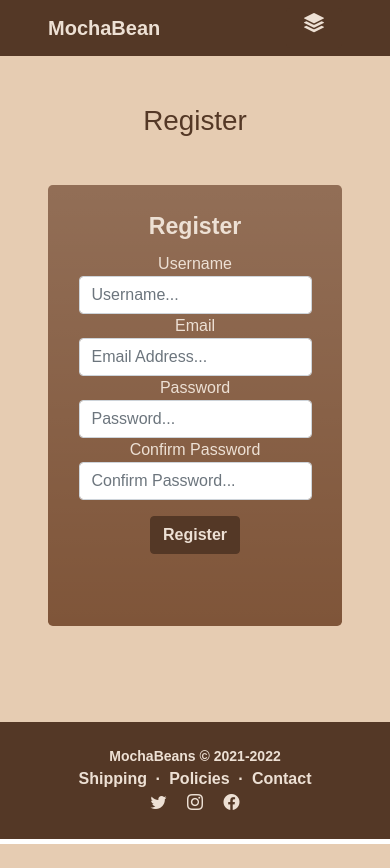
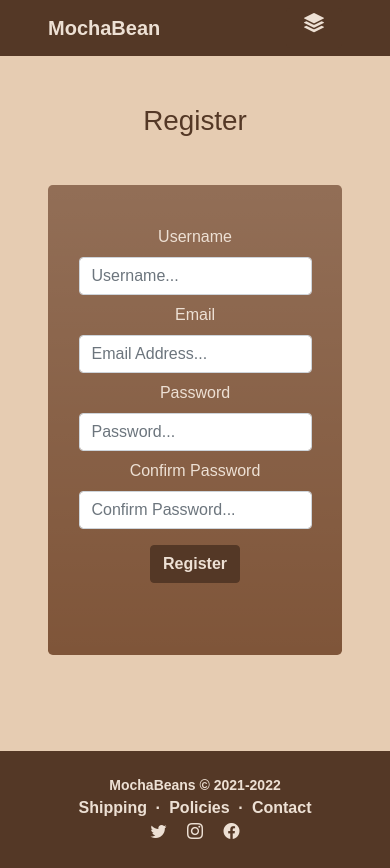
Before and after one commit to Code-Institute-Submissions/MSP-10, a Django app: page /customers/register/ in a window 390 px wide. Before the commit the page ends 844 px from the top, so only its background shows below. Run offline with Django 4.2, Linux system fonts and the light colour scheme; some web fonts are replaced.

Commit message:
refactor login/register displays
refacter the html of the registration page and the login page forms. ensure responsiveness across desktop and mobile devices.

```diff
--- a/customers/templates/register.html
+++ b/customers/templates/register.html
@@ -29,27 +29,30 @@ Register Page
                 <section class="py-5 static-page">
                     <h1 class="text-center">Register</h1>
                     <div class="container px-5 my-5">
-                        <aside class=" static-box bg-gradient rounded-3 p-4 p-sm-5 mt-5">
-                            <div class="d-flex align-items-center justify-content-between flex-column flex-xl-row text-center text-xl-start">
-                                <div class="mb-4 mb-xl-0">
-                                    <div class="fs-3 fw-bold">Register</div>
-                                    {{form.errors}}
-                                    <div class="text-50 py-2">
+                        <aside class="static-box bg-gradient rounded-3 p-4 p-sm-5 mt-5">
+                            <div class="d-flex align-items-center justify-content-center flex-column flex-xl-row text-center text-xl-start">
+                                <div class="col-md-5 mb-4 mb-xl-0">
+                                    <div class="row justify-content-between text-50 py-2">
                                         <form method="POST">
                                             {% csrf_token %}
-                                            <label id="username" for="username">Username</label>
+                                            <label class="py-2" id="username" for="username">Username</label>
                                             <input type="text" name="username" placeholder="Username..." class="form-control" aria-label="User name field">
-                                            <label id="email" for="email">Email</label>
+                                            <label class="py-2" id="email" for="email">Email</label>
                                             <input type="email" name="email" placeholder="Email Address..." class="form-control" aria-label="Email field">
-                                            <label id="password1" for="password1">Password</label>
+                                            <label class="py-2" id="password1" for="password1">Password</label>
                                             <input type="password" name="password1" placeholder="Password..." class="form-control" aria-label="password field">
-                                            <label id="password2" for="password2">Confirm Password</label>
+                                            <label class="py-2" id="password2" for="password2">Confirm Password</label>
                                             <input type="password" name="password2" placeholder="Confirm Password..." class="form-control"  aria-label="confirm password field">
                                             <!--Submit button -->
                                             <div class="p-3 d-flex justify-content-center">
                                                 <input type="submit" value="Register" class="btn darkmocha-button fw-bold">
                                             </div>
                                         </form>
+                                        {% for message in messages %}
+                                            <div class="alert btn-danger" role="alert">
+                                                <p>{{message}}</p>
+                                            </div>
+                                        {% endfor %}
                                     </div>
                                 </div>
                             </div>
--- a/static/css/style.css
+++ b/static/css/style.css
@@ -7,6 +7,7 @@ body {
     font-family: 'Signika Negative', sans-serif;
     font-weight: 300;
     color: #543826;
+    height: 100% !important;
 }
 
 .navigation-bar, .footer-bar {
```
Also changed, not shown: customers/templates/login.html (+10 -11 lines).
